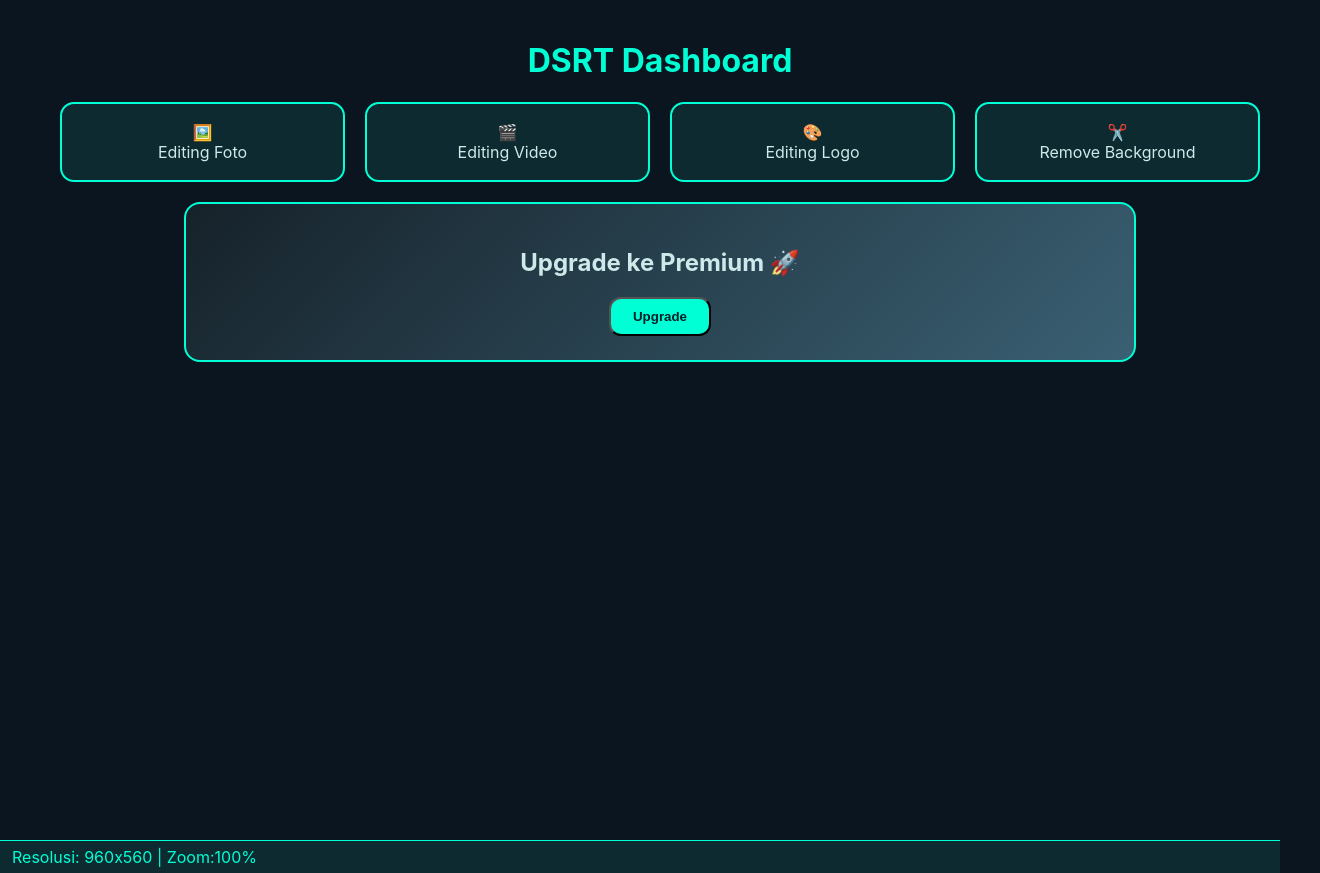
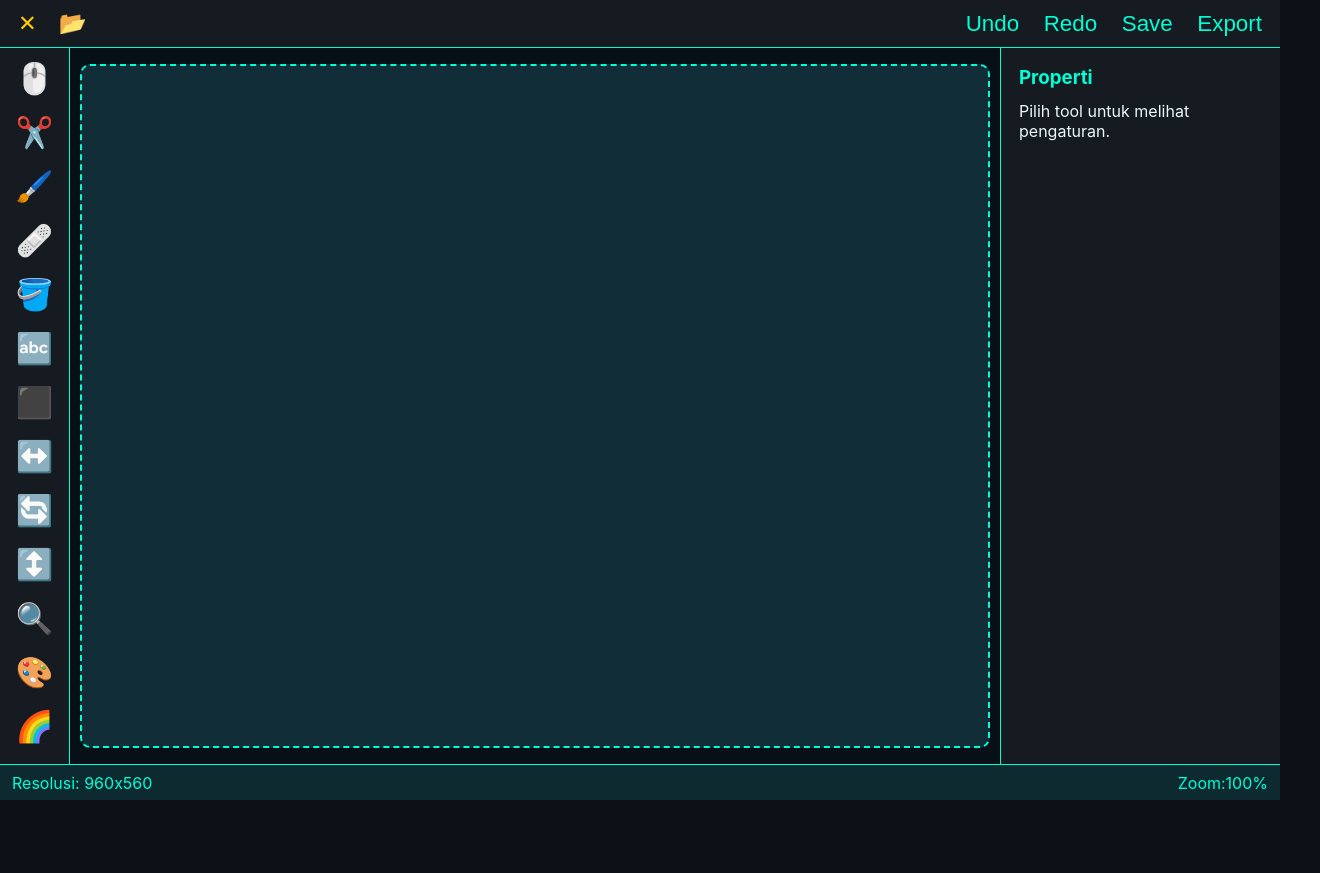
Before and after one commit to dsrtofficialai-maker/dsrt-artweb, a plain HTML site: page editor-foto.html in a window 1280 px wide. Shown: the whole page, 1320 px wide, since content can reach past the window. After the commit the page ends 800 px from the top, so only its background shows below. Drawn offline with Linux system fonts and the light colour scheme.

Commit message:
Update editor-foto.html

```diff
--- a/editor-foto.html
+++ b/editor-foto.html
@@ -1,181 +1,172 @@
 <!DOCTYPE html>
 <html lang="id">
 <head>
-<meta charset="UTF-8">
-<meta name="viewport" content="width=device-width, initial-scale=1.0">
-<title>DSRT Editor Full</title>
+<meta charset="utf-8" />
+<meta name="viewport" content="width=device-width,initial-scale=1" />
+<title>DSRT Editor - Final Fungsional</title>
 <style>
-:root{--accent:#00ffd5;--bg:#0b1520;--panel:#161b22;--card:#0d2a30;--muted:#cde9e9;--footer:#001f27;}
-body{margin:0;font-family:Inter,system-ui,Arial;background:var(--bg);color:var(--muted);}
-#dashboard,#editor{width:100vw;height:100vh;display:flex;flex-direction:column;}
-#dashboard{align-items:center;justify-content:flex-start;padding:20px;overflow:auto;}
-.features{display:grid;grid-template-columns:repeat(auto-fit,minmax(220px,1fr));gap:20px;width:100%;max-width:1200px;}
-.card{background:var(--card);border:2px solid var(--accent);border-radius:14px;padding:18px;text-align:center;color:var(--muted);cursor:pointer;}
-.card .icon{font-size:40px;margin-bottom:8px;color:var(--accent);}
-.premium{max-width:900px;width:100%;background:linear-gradient(135deg,#16222A,#3A6073);border:2px solid var(--accent);padding:24px;border-radius:16px;text-align:center;margin-top:20px;}
-.premium .btn{background:var(--accent);color:#001f27;padding:10px 22px;border-radius:12px;font-weight:700;}
-#editor{display:none;flex-direction:row;}
-.sidebar{width:70px;background:var(--panel);display:flex;flex-direction:column;align-items:center;padding:6px;gap:10px;overflow-y:auto;}
-.sidebar button{background:none;border:none;color:var(--accent);font-size:1.5rem;transition:transform .15s;}
-.sidebar button:hover{transform:scale(1.2);color:#00e3be;}
-.canvas-area{flex:1;display:flex;flex-direction:column;align-items:center;justify-content:center;padding:12px;background:#071017;}
-canvas{background:#112d38;border:2px dashed var(--accent);border-radius:10px;width:960px;height:560px;}
-.panel{width:280px;background:var(--panel);border-left:1px solid var(--accent);padding:12px;overflow:auto;}
-.panel h3{color:var(--accent);margin:0 0 12px;}
-.panel input[type="range"]{width:100%;}
-#status{background:#0d2a30;border-top:1px solid var(--accent);color:var(--accent);padding:6px 12px;}
-@media(max-width:768px){
-#editor{flex-direction:column;}
-.sidebar{flex-direction:row;width:100%;height:60px;}
-.panel{width:100%;border-left:none;border-top:1px solid var(--accent);height:220px;}
-canvas{width:100%;max-width:none;height:auto;}
-}
+:root{--accent:#00ffd5;--bg:#0b1520;--panel:#161b22}
+html,body{height:100%}
+body{margin:0;font-family:Inter,system-ui,Arial;background:#0d1117;color:#eafaf9;display:flex;flex-direction:column;height:100dvh}
+header{height:48px;display:flex;align-items:center;justify-content:space-between;padding:0 12px;background:var(--panel);border-bottom:1px solid var(--accent)}
+header .left{display:flex;align-items:center;gap:10px}
+header button{background:none;border:none;color:#ffcb05;font-size:1.4rem;cursor:pointer}
+header .actions button{background:none;border:none;color:var(--accent);margin-left:8px;cursor:pointer}
+main{flex:1;display:grid;grid-template-columns:70px 1fr 280px;grid-template-rows:1fr 36px;grid-template-areas:"sidebar canvas panel" "status status status";height:calc(100vh - 48px)}
+.sidebar { grid-area: sidebar; background: var(--panel); border-right: 1px solid var(--accent); display: flex; flex-direction: column; align-items: center; padding: 12px 6px; gap: 16px; overflow-y: auto; }
+.sidebar button { background: none; border: none; color: var(--accent); font-size: 1.9rem; cursor: pointer; transition: transform .15s, color .15s; }
+.sidebar button:hover { color: #00e3be; transform: scale(1.2); }
+.sidebar::-webkit-scrollbar { width: 6px; }
+.sidebar::-webkit-scrollbar-thumb { background: #0f3b46; border-radius: 6px; }
+.canvas-area{grid-area:canvas;display:flex;align-items:center;justify-content:center;background:#071017;padding:12px}
+canvas{background:#112d38;border:2px dashed var(--accent);border-radius:10px;width:100%;max-width:960px;height:560px}
+.panel{grid-area:panel;background:var(--panel);border-left:1px solid var(--accent);padding:12px;overflow:auto}
+.panel h3{color:var(--accent);margin:0 0 12px}
+.status{grid-area:status;background:#0d2a30;border-top:1px solid var(--accent);display:flex;justify-content:space-between;align-items:center;padding:0 12px;color:var(--accent)}
+@media(max-width:768px){main{grid-template-columns:1fr;grid-template-rows:1fr 60px 220px 36px;grid-template-areas:"canvas" "toolbar" "panel" "status"} .sidebar{grid-area:toolbar;flex-direction:row;justify-content:space-around;border-right:none;border-top:1px solid var(--accent);padding:8px} .panel{grid-area:panel;border-left:none;border-top:1px solid var(--accent);height:220px} canvas{height:100%;max-width:none}}
+@media(min-width:1280px){canvas{max-width:1100px;height:680px}.panel{padding:18px}}
 </style>
 </head>
 <body>
+<header>
+  <div class="left">
+    <button onclick="location.href='dashboard.html'">✕</button>
+    <input type="file" id="upload" accept="image/*" style="display:none">
+    <button onclick="document.getElementById('upload').click()">📂</button>
+  </div>
+  <div class="actions">
+    <button onclick="undo()">Undo</button>
+    <button onclick="redo()">Redo</button>
+    <button onclick="saveImage()">Save</button>
+    <button onclick="exportImage()">Export</button>
+  </div>
+</header>
 
-<div id="dashboard">
-  <h1 style="color:var(--accent);">DSRT Dashboard</h1>
-  <div class="features">
-    <div class="card" onclick="openEditor()">🖼️<br>Editing Foto</div>
-    <div class="card">🎬<br>Editing Video</div>
-    <div class="card">🎨<br>Editing Logo</div>
-    <div class="card">✂️<br>Remove Background</div>
-  </div>
-  <div class="premium">
-    <h2>Upgrade ke Premium 🚀</h2>
-    <button class="btn">Upgrade</button>
-  </div>
-</div>
-
-<div id="editor">
+<main>
   <div class="sidebar">
-    <button onclick="backDashboard()">⬅️</button>
-    <!-- Dasar -->
-    <button onclick="setTool('select')">🖱️</button>
-    <button onclick="setTool('crop')">✂️</button>
-    <button onclick="setTool('brush')">🖌️</button>
-    <button onclick="setTool('eraser')">🩹</button>
-    <button onclick="setTool('fill')">🪣</button>
-    <button onclick="setTool('text')">🔤</button>
-    <button onclick="setTool('shapes')">⬛</button>
-    <!-- Transformasi -->
-    <button onclick="setTool('resize')">↔️</button>
-    <button onclick="setTool('rotate')">🔄</button>
-    <button onclick="setTool('flip')">↕️</button>
-    <button onclick="setTool('zoom')">🔍</button>
-    <!-- Efek -->
-    <button onclick="setTool('filter')">🎨</button>
-    <button onclick="setTool('adjust')">🌈</button>
-    <button onclick="setTool('gradient')">🟦</button>
-    <!-- Layer -->
-    <button onclick="setTool('layers')">📑</button>
-    <button onclick="setTool('group')">📦</button>
-    <button onclick="setTool('lock')">🔒</button>
-    <button onclick="setTool('duplicate')">📄</button>
-    <button onclick="setTool('delete')">🗑️</button>
-    <!-- Tambahan -->
-    <button onclick="setTool('ai')">🤖</button>
-    <button onclick="setTool('stickers')">⭐</button>
-    <button onclick="setTool('elements')">📐</button>
-    <button onclick="toggleHD()">HD</button>
+    <!-- Semua tool dasar → profesional -->
+    <button title="Select" onclick="setTool('select')">🖱️</button>
+    <button title="Crop" onclick="setTool('crop')">✂️</button>
+    <button title="Brush" onclick="setTool('brush')">🖌️</button>
+    <button title="Eraser" onclick="setTool('eraser')">🩹</button>
+    <button title="Fill" onclick="setTool('fill')">🪣</button>
+    <button title="Text" onclick="setTool('text')">🔤</button>
+    <button title="Shapes" onclick="setTool('shapes')">⬛</button>
+    <button title="Resize" onclick="setTool('resize')">↔️</button>
+    <button title="Rotate" onclick="setTool('rotate')">🔄</button>
+    <button title="Flip" onclick="setTool('flip')">↕️</button>
+    <button title="Zoom" onclick="setTool('zoom')">🔍</button>
+    <button title="Filter" onclick="setTool('filter')">🎨</button>
+    <button title="Adjust" onclick="setTool('adjust')">🌈</button>
+    <button title="Gradient" onclick="setTool('gradient')">🟦</button>
+    <button title="Layers" onclick="setTool('layers')">📑</button>
+    <button title="Group" onclick="setTool('group')">📦</button>
+    <button title="Lock" onclick="setTool('lock')">🔒</button>
+    <button title="Duplicate" onclick="setTool('duplicate')">📄</button>
+    <button title="Delete" onclick="setTool('delete')">🗑️</button>
+    <button title="AI Tools" onclick="setTool('ai')">🤖</button>
+    <button title="Stickers" onclick="setTool('stickers')">⭐</button>
+    <button title="Elements" onclick="setTool('elements')">📐</button>
+    <button title="HD" onclick="setTool('hd')">🟩</button>
+    <button title="Export" onclick="setTool('export')">📤</button>
   </div>
 
   <div class="canvas-area">
-    <canvas id="canvas" width="960" height="560"></canvas>
-    <div id="brushPanel" style="display:none;">
-      Ukuran Brush:<input type="range" min="1" max="50" value="10" id="brushSize"><br>
-      Warna:<input type="color" value="#00ffd5" id="brushColor">
-    </div>
-    <div id="textPanel" style="display:none;">
-      Teks:<input type="text" placeholder="Tulis teks"><br>
-      Ukuran:<input type="number" value="24">
-    </div>
-    <div id="shapesPanel" style="display:none;">
-      Bentuk:<select><option>Persegi</option><option>Lingkaran</option><option>Segitiga</option></select>
-    </div>
-    <div id="filterPanel" style="display:none;">
-      Brightness:<input type="range" min="0" max="200" value="100" id="brightness"><br>
-      Contrast:<input type="range" min="0" max="200" value="100" id="contrast"><br>
-      Grayscale:<input type="range" min="0" max="100" value="0" id="grayscale"><br>
-      Sepia:<input type="range" min="0" max="100" value="0" id="sepia"><br>
-      Blur:<input type="range" min="0" max="10" value="0" step="0.5" id="blur">
-    </div>
-    <div id="aiPanel" style="display:none;">
-      Prompt AI:<input type="text"><button onclick="runAI()">Run</button>
-    </div>
+    <canvas id="canvasPhoto" width="960" height="560"></canvas>
   </div>
 
-  <div class="panel">
-    <h3>Properti</h3>
-    <div id="panelContent">Pilih tool</div>
-    <div>
-      <button onclick="undo()">Undo</button>
-      <button onclick="redo()">Redo</button>
-      <button onclick="exportImage()">Export</button>
-    </div>
+  <aside class="panel">
+    <h3 id="panel-title">Properti</h3>
+    <div id="panel-content">Pilih tool untuk melihat pengaturan.</div>
+  </aside>
+
+  <div class="status">
+    <span id="status-res">Resolusi: 960x560</span>
+    <span id="status-zoom">Zoom:100%</span>
   </div>
-</div>
-
-<div id="status">Resolusi: 960x560 | Zoom:100%</div>
+</main>
 
 <script>
-function openEditor(){document.getElementById('dashboard').style.display='none';document.getElementById('editor').style.display='flex';}
-function backDashboard(){document.getElementById('editor').style.display='none';document.getElementById('dashboard').style.display='flex';}
+const panelTitle = document.getElementById("panel-title");
+const panelContent = document.getElementById("panel-content");
+let tool = "select";
 
-let currentTool=null;
-function setTool(tool){
-  currentTool=tool;
-  document.getElementById('panelContent').innerText="Tool: "+tool;
-  document.getElementById('brushPanel').style.display=(tool==='brush')?'block':'none';
-  document.getElementById('textPanel').style.display=(tool==='text')?'block':'none';
-  document.getElementById('shapesPanel').style.display=(tool==='shapes')?'block':'none';
-  document.getElementById('filterPanel').style.display=(tool==='filter')?'block':'none';
-  document.getElementById('aiPanel').style.display=(tool==='ai')?'block':'none';
-}
+function setTool(t){
+  tool = t;
+  panelTitle.textContent = "Properti: " + t;
+  let html = "";
 
-let hdMode=false;
-function toggleHD(){
-  hdMode=!hdMode;
-  const canvas=document.getElementById('canvas');
-  canvas.width=hdMode?1920:960;
-  canvas.height=hdMode?1120:560;
+  switch(t){
+    case "brush":
+      html=`<label>Ukuran Brush</label><input type="range" min="1" max="50" value="10">
+            <label>Warna</label><input type="color" value="#00ffd5">`;
+      break;
+    case "text":
+      html=`<label>Teks</label><input type="text" placeholder="Tulis teks">
+            <label>Ukuran</label><input type="number" value="24">`;
+      break;
+    case "shapes":
+      html=`<label>Bentuk</label><select><option>Persegi</option><option>Lingkaran</option></select>`;
+      break;
+    case "resize":
+      html=`<label>Width</label><input type="number" value="960">
+            <label>Height</label><input type="number" value="560">`;
+      break;
+    case "rotate":
+      html=`<label>Rotate</label><input type="range" min="0" max="360" value="0">`;
+      break;
+    case "flip":
+      html=`<button>Flip Horizontal</button><button>Flip Vertical</button>`;
+      break;
+    case "zoom":
+      html=`<label>Zoom</label><input type="range" min="10" max="200" value="100">`;
+      break;
+    case "filter":
+      html=`<label>Brightness</label><input type="range" min="0" max="200" value="100">
+            <label>Contrast</label><input type="range" min="0" max="200" value="100">`;
+      break;
+    case "adjust":
+      html=`<label>Saturation</label><input type="range" min="0" max="200" value="100">
+            <label>Hue</label><input type="range" min="0" max="360" value="0">`;
+      break;
+    case "gradient":
+      html=`<label>Gradient Type</label><select><option>Linear</option><option>Radial</option></select>`;
+      break;
+    case "layers":
+      html=`<p>Daftar layer muncul di sini</p>`;
+      break;
+    case "group":
+    case "lock":
+    case "duplicate":
+    case "delete":
+      html=`<p>Aksi ${t} placeholder</p>`;
+      break;
+    case "ai":
+      html=`<p>AI tools placeholder</p>`;
+      break;
+    case "stickers":
+      html=`<p>Stickers placeholder</p>`;
+      break;
+    case "elements":
+      html=`<p>Elements placeholder</p>`;
+      break;
+    case "hd":
+      html=`<p>HD level placeholder</p>`;
+      break;
+    case "export":
+      html=`<p>Export options placeholder</p>`;
+      break;
+    default:
+      html=`<p>Tidak ada pengaturan.</p>`;
+  }
+
+  panelContent.innerHTML=html;
 }
 
 function undo(){alert("Undo placeholder");}
 function redo(){alert("Redo placeholder");}
+function saveImage(){alert("Save placeholder");}
 function exportImage(){alert("Export placeholder");}
-function runAI(){alert("AI placeholder");}
-
-const canvas=document.getElementById('canvas');
-const ctx=canvas.getContext('2d');
-const img=new Image();
-img.src='https://via.placeholder.com/960x560.png?text=DSRT+Editor';
-img.onload=function(){ctx.drawImage(img,0,0,canvas.width,canvas.height);}
-
-function applyFilters(){
-  const b=document.getElementById('brightness').value;
-  const c=document.getElementById('contrast').value;
-  const g=document.getElementById('grayscale').value;
-  const s=document.getElementById('sepia').value;
-  const bl=document.getElementById('blur').value;
-  canvas.style.filter=`brightness(${b}%) contrast(${c}%) grayscale(${g}%) sepia(${s}%) blur(${bl}px)`;
-}
-['brightness','contrast','grayscale','sepia','blur'].forEach(id=>document.getElementById(id).oninput=applyFilters);
-
-let drawing=false;
-let brushSize=document.getElementById('brushSize').value;
-let brushColor=document.getElementById('brushColor').value;
-canvas.addEventListener('mousedown',e=>{if(currentTool==='brush'){drawing=true;ctx.beginPath();ctx.moveTo(e.offsetX,e.offsetY);}});
-canvas.addEventListener('mousemove',e=>{if(drawing&&currentTool==='brush'){ctx.lineTo(e.offsetX,e.offsetY);ctx.strokeStyle=brushColor;ctx.lineWidth=brushSize;ctx.lineCap='round';ctx.stroke();}});
-canvas.addEventListener('mouseup',e=>{drawing=false;});
-canvas.addEventListener('mouseout',e=>{drawing=false;});
-document.getElementById('brushSize').oninput=function(){brushSize=this.value;}
-document.getElementById('brushColor').oninput=function(){brushColor=this.value;}
-
-function updateStatus(){document.getElementById('status').innerText=`Resolusi: ${canvas.width}x${canvas.height} | Zoom:100%`;}
-setInterval(updateStatus,1000);
 </script>
-
 </body>
 </html>
```
